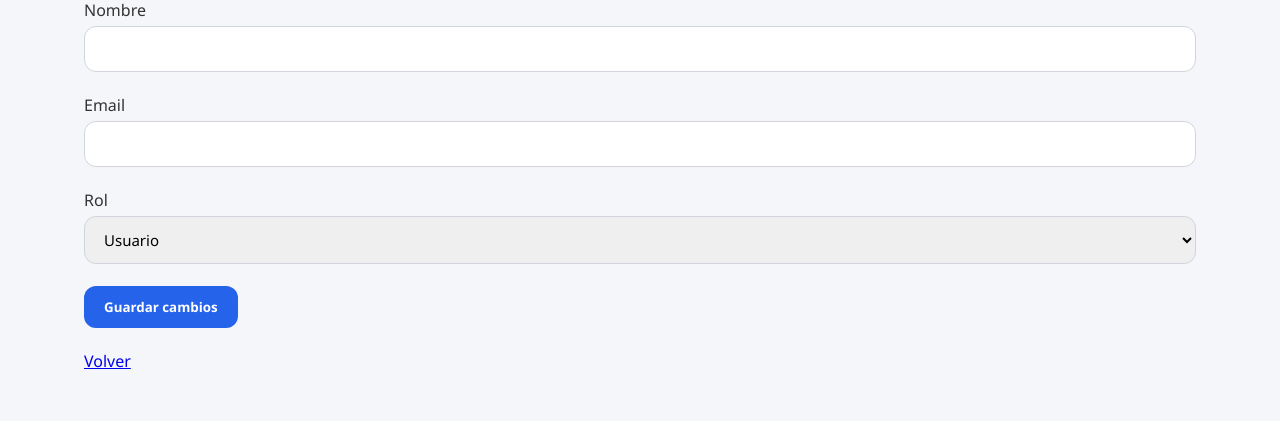
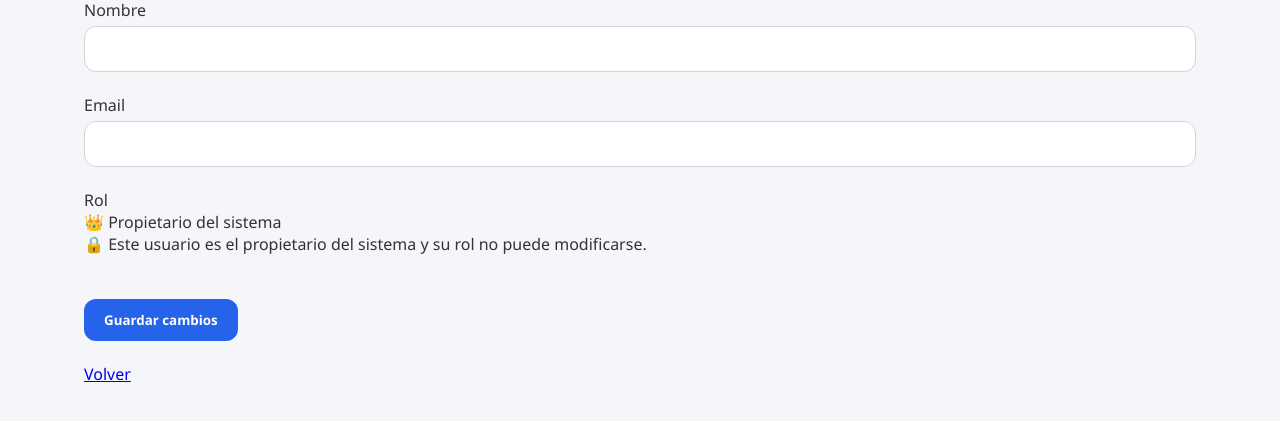
Before and after one commit to Dilanwos/Sistema-usuarios, a Flask app: template templates/edit_user.html in a window 1280 px wide. Shown: the part 166-587 px from the top of the page. Run offline with Flask 3, Linux system fonts and the light colour scheme; the template is opened without the code that fills it, so the values that code supplies are empty; some libraries are stand-ins or nearby versions.

Commit message:
feat: proteger la cuenta del propietario del sistema

```diff
--- a/app.py
+++ b/app.py
@@ -23,11 +23,17 @@ app = Flask(__name__)
 app.secret_key = "mi_clave_super_secreta"
 UPLOAD_FOLDER = "static/uploads"
 app.config["UPLOAD_FOLDER"] = UPLOAD_FOLDER
+SUPER_ADMIN_ID = 1
 
 app.config["SQLALCHEMY_DATABASE_URI"] = "sqlite:///database.db"
 app.config["SQLALCHEMY_TRACK_MODIFICATIONS"] = False
 
 db.init_app(app)
+
+
+def es_super_admin(usuario):
+
+    return usuario.id == SUPER_ADMIN_ID
 
 
 def validar_password(password):
@@ -151,7 +157,8 @@ def profile():
 
     return render_template(
         "perfil.html",
-        usuario=usuario
+        usuario=usuario,
+        super_admin_id=SUPER_ADMIN_ID
     )
 
 
@@ -426,7 +433,8 @@ def admin():
         total_usuarios_normales=total_usuarios_normales,
         total_fotos=total_fotos,
         ultimo_usuario=ultimo_usuario,
-        busqueda=busqueda
+        busqueda=busqueda,
+        super_admin_id=SUPER_ADMIN_ID
     )
 
 
@@ -438,6 +446,17 @@ def delete_user(id):
         return redirect(url_for("profile"))
 
     usuario = Usuario.query.get(id)
+
+    if not usuario:
+        flash("Usuario no encontrado.", "error")
+        return redirect(url_for("admin"))
+
+    if es_super_admin(usuario):
+        flash(
+            "No puedes eliminar al propietario del sistema.",
+            "error"
+        )
+        return redirect(url_for("admin"))
 
     if not usuario:
         flash("Usuario no encontrado.", "error")
@@ -469,11 +488,36 @@ def edit_user(id):
 
     usuario = Usuario.query.get(id)
 
+    if (
+        es_super_admin(usuario)
+        and session.get("usuario_id") != SUPER_ADMIN_ID
+    ):
+
+        flash(
+            "Solo el propietario puede editar su propia cuenta.",
+            "error"
+        )
+
+        return redirect(url_for("admin"))
+
     if request.method == "POST":
 
         usuario.nombre = request.form["nombre"]
         usuario.email = request.form["email"]
-        usuario.rol = request.form["rol"]
+
+        if es_super_admin(usuario):
+            usuario.rol = "admin"
+
+            flash(
+                "El propietario del sistema siempre debe ser administrador.",
+                "error"
+            )
+
+        else:
+            rol = request.form.get("rol")
+
+            if rol:
+                usuario.rol = rol
 
         db.session.commit()
 
@@ -490,7 +534,11 @@ def edit_user(id):
 
         return redirect(url_for("admin"))
 
-    return render_template("edit_user.html", usuario=usuario)
+    return render_template(
+        "edit_user.html",
+        usuario=usuario,
+        super_admin_id=SUPER_ADMIN_ID
+    )
 
 
 ALLOWED_EXTENSIONS = {
--- a/templates/edit_user.html
+++ b/templates/edit_user.html
@@ -15,10 +15,32 @@ content %}
   <br /><br />
 
   <label>Rol</label><br />
+
+  {% if usuario.id == super_admin_id %}
+
+  <div class="owner-role">👑 Propietario del sistema</div>
+
+  <p class="owner-info">
+    🔒 Este usuario es el propietario del sistema y su rol no puede modificarse.
+  </p>
+
+  <input type="hidden" name="rol" value="admin" />
+
+  {% else %}
+
   <select name="rol">
+    {% if usuario.rol == "usuario" %}
+    <option value="usuario" selected>Usuario</option>
+    {% else %}
     <option value="usuario">Usuario</option>
-    <option value="admin">Admin</option>
+    {% endif %} {% if usuario.rol == "admin" %}
+    <option value="admin" selected>Administrador</option>
+    {% else %}
+    <option value="admin">Administrador</option>
+    {% endif %}
   </select>
+
+  {% endif %}
 
   <br /><br />
 
```
Also changed, not shown: templates/admin.html (+13 -1 lines), templates/perfil.html (+27 -2 lines).
